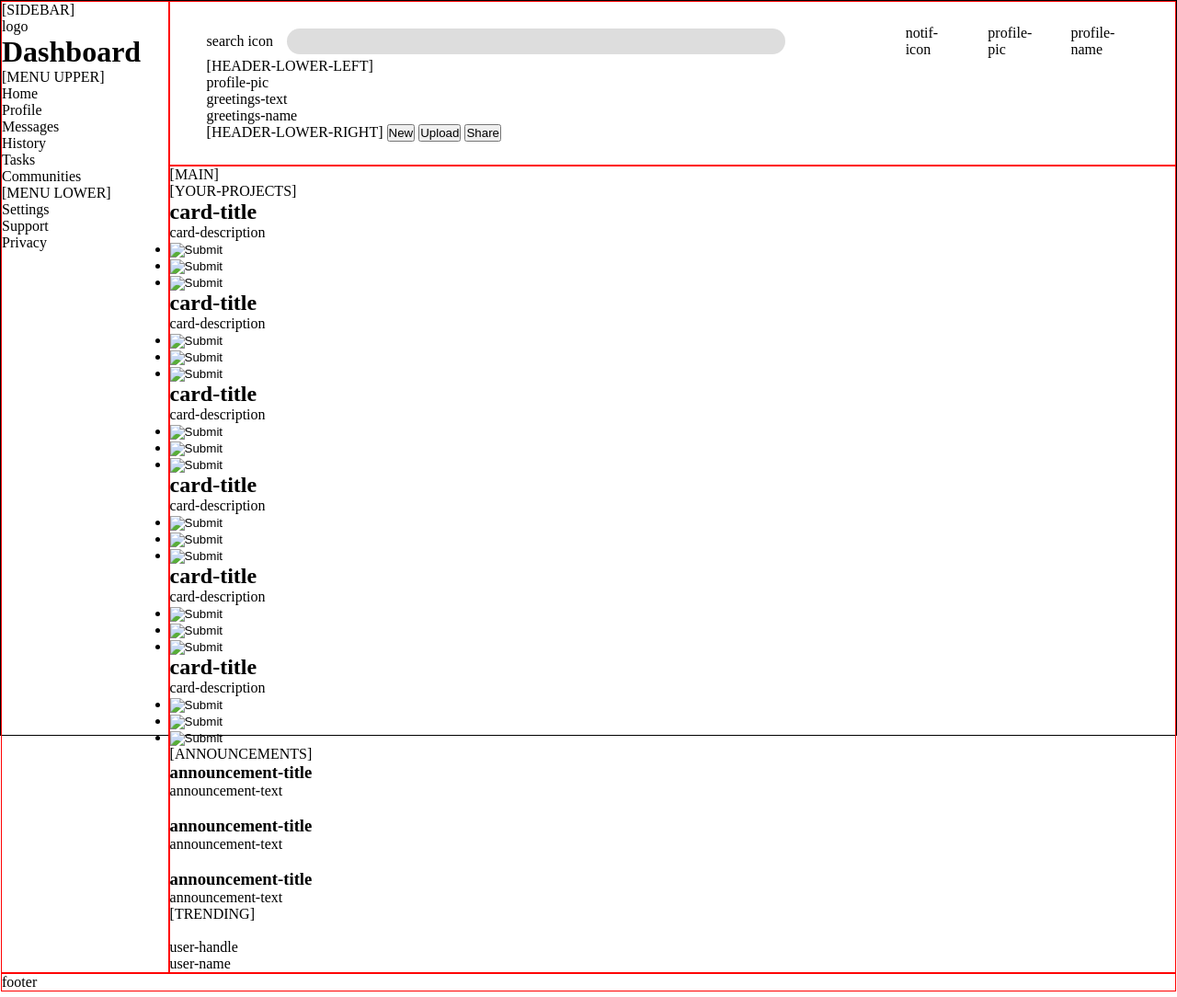
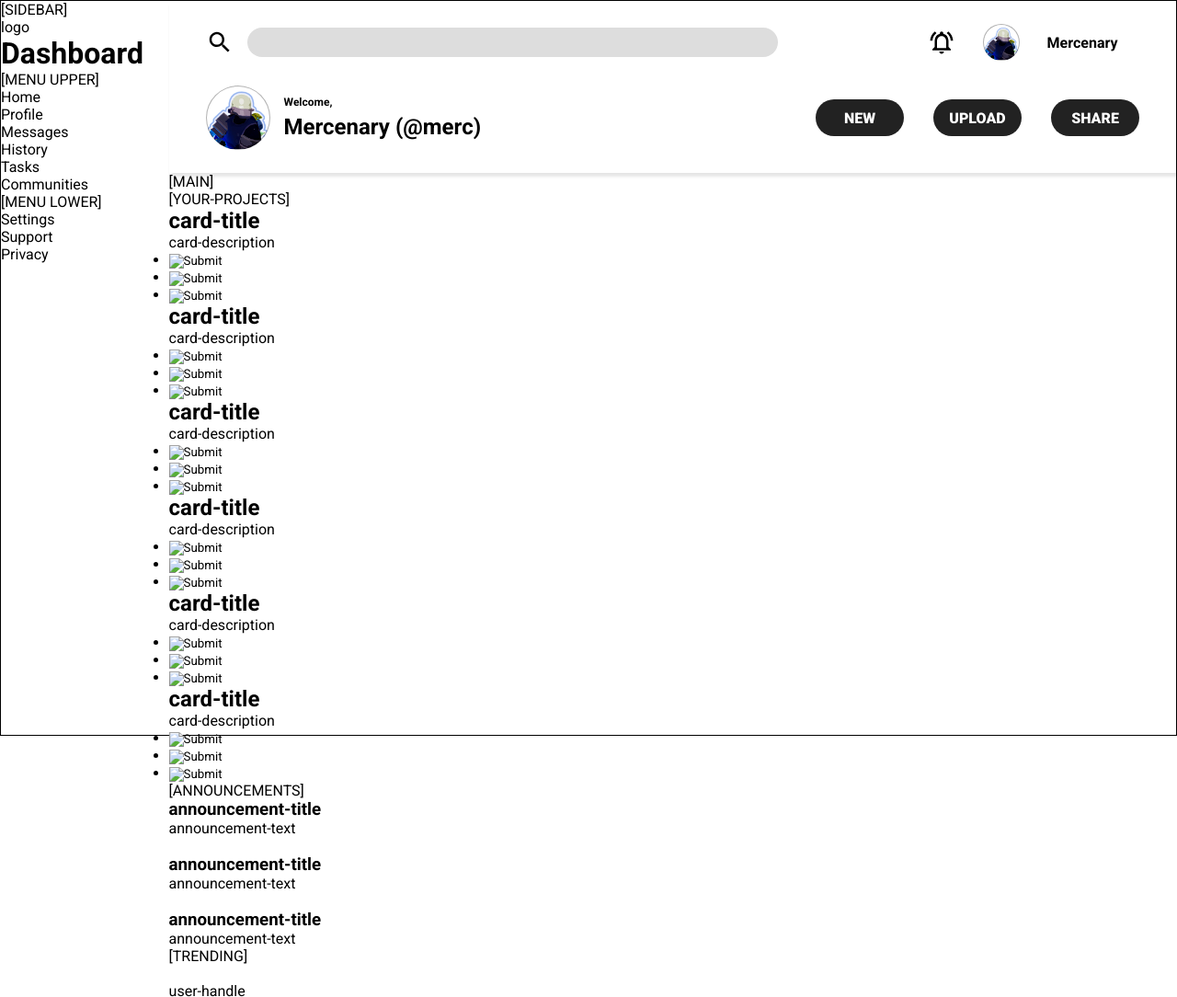
Before and after one commit to natdlc/admin-dashboard, a plain HTML site: page index.html in a window 1280 px wide. Shown: the top 1084 px of the page at 92% size. Drawn offline with Linux system fonts and the light colour scheme.

Commit message:
header complete

```diff
--- a/index.html
+++ b/index.html
@@ -12,24 +12,24 @@
         <div class="header">
             <div class="header-upper">
                 <div class="header-upper-left">
-                    <div>search icon<img src="" alt="" class="search-icon"></div>
+                    <div><a href="#"><img src="./assets/icons/search.svg" alt=""></a></div>
                     <input type="search">
                 </div>
                 <div class="header-upper-right">
-                    <div>notif-icon <img src="" alt=""></div>
-                    <div>profile-pic<img src="" alt=""></div>
-                    <p id="profile-name">profile-name</p>
+                    <div><a href="#"><img src="./assets/icons/notif.svg" alt=""></a></div>
+                    <div><a href="#"></a></div>
+                    <p id="profile-name">Mercenary</p>
                 </div>
             </div>
             <div class="header-lower">
-                <div class="header-lower-left">[HEADER-LOWER-LEFT]
-                    <div>profile-pic <img src="" alt=""></div>
+                <div class="header-lower-left">
+                    <div><a href="#"></a></div>
                     <div class="greetings-wrapper">
-                        <p class="greetings-text">greetings-text</p>
-                        <p class="greetings-name">greetings-name</p>
+                        <p class="greetings-text">Welcome,</p>
+                        <p class="greetings-name">Mercenary (@merc)</p>
                     </div>
                 </div>
-                <div class="header-lower-right">[HEADER-LOWER-RIGHT]
+                <div class="header-lower-right">
                     <button>New</button>
                     <button>Upload</button>
                     <button>Share</button>
--- a/styles.css
+++ b/styles.css
@@ -1,10 +1,13 @@
+@import url('https://fonts.googleapis.com/css2?family=Roboto:ital,wght@0,100;0,300;0,400;0,500;0,700;0,900;1,100;1,300;1,400;1,500;1,700;1,900&display=swap');
+
 * {
     padding: 0;
     margin: 0;
     box-sizing: border-box;
+    font-family: 'Roboto', sans-serif;
 }
 
-input {
+input, button {
     -webkit-appearance: none;
     appearance: none;
 }
@@ -16,19 +19,17 @@ input {
     grid-template: 3fr 12fr 1fr / 1fr 6fr;
 }
 
-.wrapper > div {
-    border: 1px solid red;
-}
-
 /* header */
 .header {
     grid-area: 1 / 2 / 2 / 3;
     display: flex;
     flex-direction: column;
     padding: 25px 40px;
+    gap: 27px;
+    box-shadow: 1px 4px 3px rgb(0,0,0,0.1);
 }
 
-.header-upper {
+.header-upper, .header-lower {
     display: flex;
 }
 
@@ -39,15 +40,24 @@ input {
     gap: 15px;
 }
 
+.header-upper-left > div:nth-child(1) > a {
+    display: flex;
+    align-items: center;
+}
+
+.header-upper-left > div > a > img {
+    width: 30px;
+}
+
 input[type="search"]:focus {
     outline: none;
-    border: 1px solid black;
+    box-shadow: inset 3px 3px 3px rgb(0,0,0,0.1);
 }
 
 input[type="search"] {
     flex: 0.8;
     border-radius: 30px;
-    height: 1.7rem;
+    height: 2rem;
     border: none;
     background-color: #dddddd;
     padding: 10px;
@@ -61,6 +71,96 @@ input[type="search"] {
     gap: 30px;
 }
 
+.header-upper-right > div > a {
+    display: flex;
+}
+
+.header-upper-right > div:first-child > a > img {
+    width: 30px;
+}
+
+.header-upper-right > div:nth-child(2) > a {
+    background-image: url('/assets/images/merc.png');
+    background-repeat: no-repeat;
+    background-position:center;
+    background-size: cover;
+    border-radius: 50%;
+    width: 40px;
+    height: 40px;
+    border: 1px solid rgb(0,0,0,0.3);
+}
+
+#profile-name {
+    font-weight: 600;
+}
+
+.header-lower-left {
+    display: flex;
+    align-items: center;
+    gap: 15px;
+    flex: 3;
+}
+
+.header-lower-left > div:first-child {
+    display: flex;
+}
+
+.header-lower-left > div:first-child > a {
+    background-image: url('./assets/images/merc.png');
+    background-position: center;
+    background-size: cover;
+    background-repeat: no-repeat;
+    width: 70px;
+    height: 70px;
+    border-radius: 50%;
+    border: 1px solid rgb(0,0,0,0.3);
+}
+
+.greetings-wrapper {
+    display: flex;
+    flex-direction: column;
+    gap: 6px;
+}
+
+.greetings-text {
+    font-size: 12px;
+    font-weight: 600;
+}
+
+.greetings-name {
+    font-size: 24px;
+    font-weight: 600;
+}
+
+.header-lower-right {
+    flex: 1;
+    display: flex;
+    letter-spacing: 1px;
+    align-items: center;
+    justify-content: space-around;
+    gap: 2em;
+}
+
+.header-lower-right button {
+    width: 6rem;
+    height: 2.5rem;
+    border-radius: 25px;
+    border: none;
+    background-color: rgb(34, 34, 34);
+    color: white;
+    font-size: 1rem;
+    font-weight: 900;
+    text-transform: uppercase;
+}
+
+.header-lower-right button:hover {
+    background-color:rgb(34, 34, 34, 0.9);
+    transform: scale(1.05);
+    cursor: pointer;
+}
+/* header end */
+
+/* sidebar */
 .sidebar {
     grid-area: 1 / 1 / 3 / 2;
 }
```
Also changed, not shown: assets/icons/notif.svg (added), assets/icons/search.svg (added), assets/images/merc.jpg (added), assets/images/merc.png (added).
